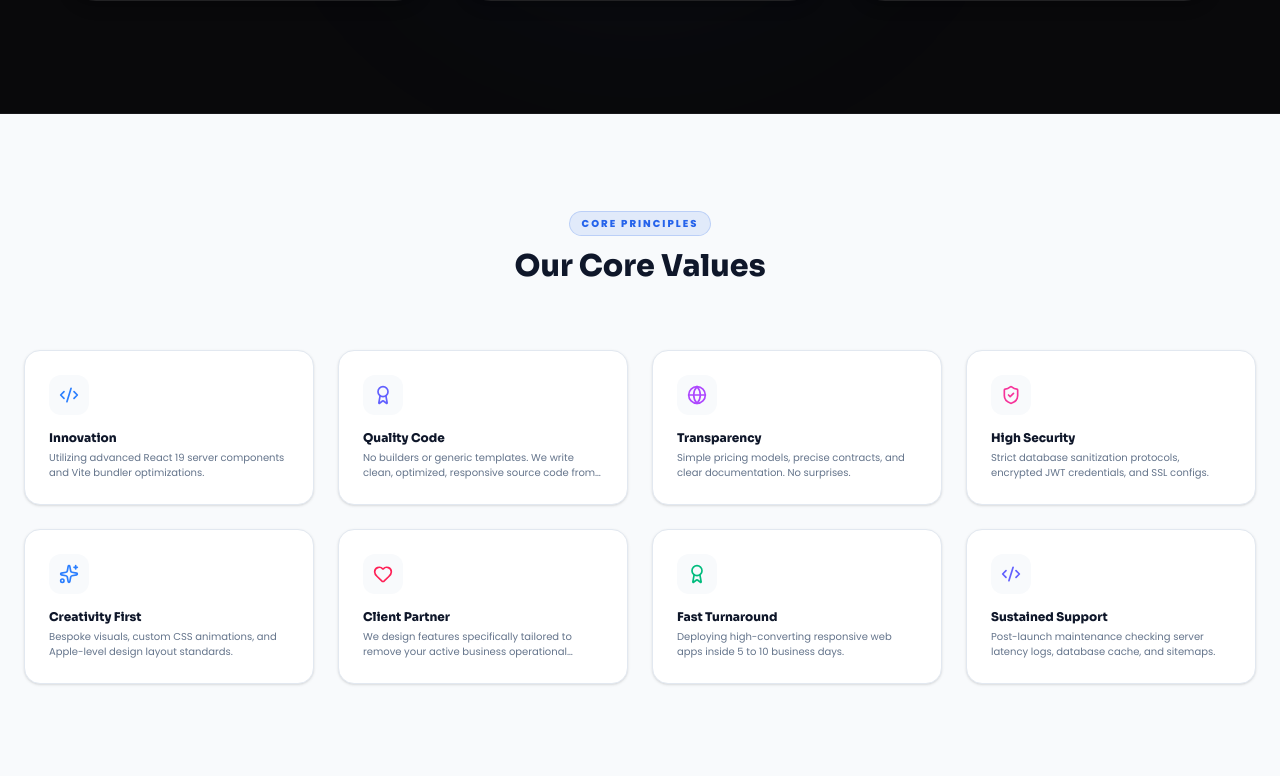
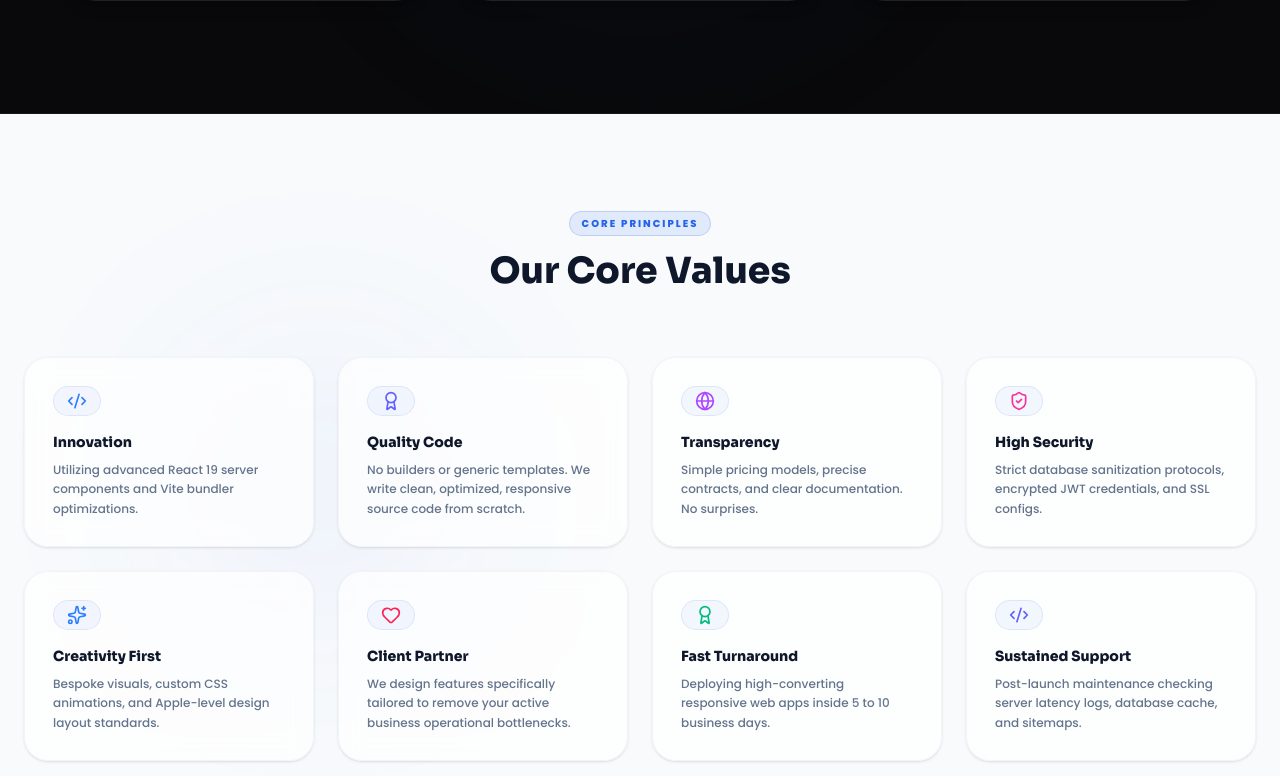
Before and after one commit to ravinder-yad/RAHIMAX, a React (Vite) app: page /about in a window 1280 px wide. Shown: the part 2324-3100 px from the top of the page. Built offline with nearby package versions, Linux system fonts and the light colour scheme.

Commit message:
Revamp Core Principles section with theme-adaptive glassmorphic cards and hover borders on About page

```diff
--- a/src/pages/About/About.jsx
+++ b/src/pages/About/About.jsx
@@ -377,27 +377,34 @@ const About = () => {
         </div>
       </section>
 
-      {/* ④ Core Values as a Glassmorphic Grid */}
-      <section className="py-24 bg-bg-light dark:bg-slate-950 text-left border-b border-border-light dark:border-zinc-800 px-6">
-        <div className="max-w-7xl mx-auto">
+      {/* ④ Core Values (Redesigned with Premium details) */}
+      <section className="py-24 bg-bg-light dark:bg-slate-950 text-left border-b border-border-light dark:border-zinc-800 px-6 relative">
+
+        {/* Soft background mesh glows */}
+        <div className="absolute top-1/2 left-1/4 -translate-x-1/2 -translate-y-1/2 w-[300px] h-[300px] rounded-full bg-secondary/5 dark:bg-secondary/10 blur-[100px] pointer-events-none" />
+
+        <div className="max-w-7xl mx-auto relative z-10">
           <div className="text-center mb-16">
             <span className="text-secondary text-[10px] uppercase tracking-[0.2em] font-extrabold mb-3 px-3 py-1 bg-secondary/10 rounded-full inline-block border border-secondary/20">
               Core Principles
             </span>
-            <h2 className="text-primary dark:text-white font-heading font-extrabold text-2xl md:text-3xl leading-tight">
+            <h2 className="text-primary dark:text-white font-heading font-black text-3xl md:text-4xl leading-tight">
               Our Core Values
             </h2>
           </div>
 
           <div className="grid grid-cols-1 sm:grid-cols-2 lg:grid-cols-4 gap-6">
             {values.map((item, idx) => (
-              <div key={idx} className="p-6 bg-bg-card border border-border-light dark:bg-zinc-900/30 dark:border-zinc-800/80 rounded-2xl shadow-sm hover:border-secondary/20 transition-all duration-300 flex flex-col justify-between h-[155px] hover:-translate-y-1">
-                <div className="w-10 h-10 rounded-xl bg-slate-50 dark:bg-zinc-850 flex items-center justify-center mb-3">
+              <div key={idx} className="p-7 bg-white/70 dark:bg-zinc-900/30 backdrop-blur-md border border-slate-100 dark:border-zinc-800/80 rounded-3xl shadow-sm hover:shadow-lg hover:border-secondary/35 dark:hover:border-blue-500/35 transition-all duration-300 flex flex-col justify-between h-[190px] hover:-translate-y-1.5 relative overflow-hidden group">
+                {/* Visual hover border line */}
+                <div className="absolute bottom-0 left-0 w-full h-[3px] bg-gradient-to-r from-blue-500 to-indigo-500 opacity-0 group-hover:opacity-100 transition-opacity" />
+
+                <div className="w-12 h-12 rounded-2xl bg-secondary/5 dark:bg-zinc-800 flex items-center justify-center mb-4 text-secondary dark:text-blue-400 border border-secondary/10 dark:border-zinc-700/50">
                   {item.icon}
                 </div>
                 <div>
-                  <h4 className="font-heading font-extrabold text-xs text-primary dark:text-white">{item.title}</h4>
-                  <p className="text-text-gray dark:text-zinc-400 text-[10px] font-body mt-1 leading-normal line-clamp-2">{item.desc}</p>
+                  <h4 className="font-heading font-black text-sm text-primary dark:text-white mb-2">{item.title}</h4>
+                  <p className="text-text-gray dark:text-zinc-400 text-xs leading-relaxed font-body font-medium">{item.desc}</p>
                 </div>
               </div>
             ))}
```
